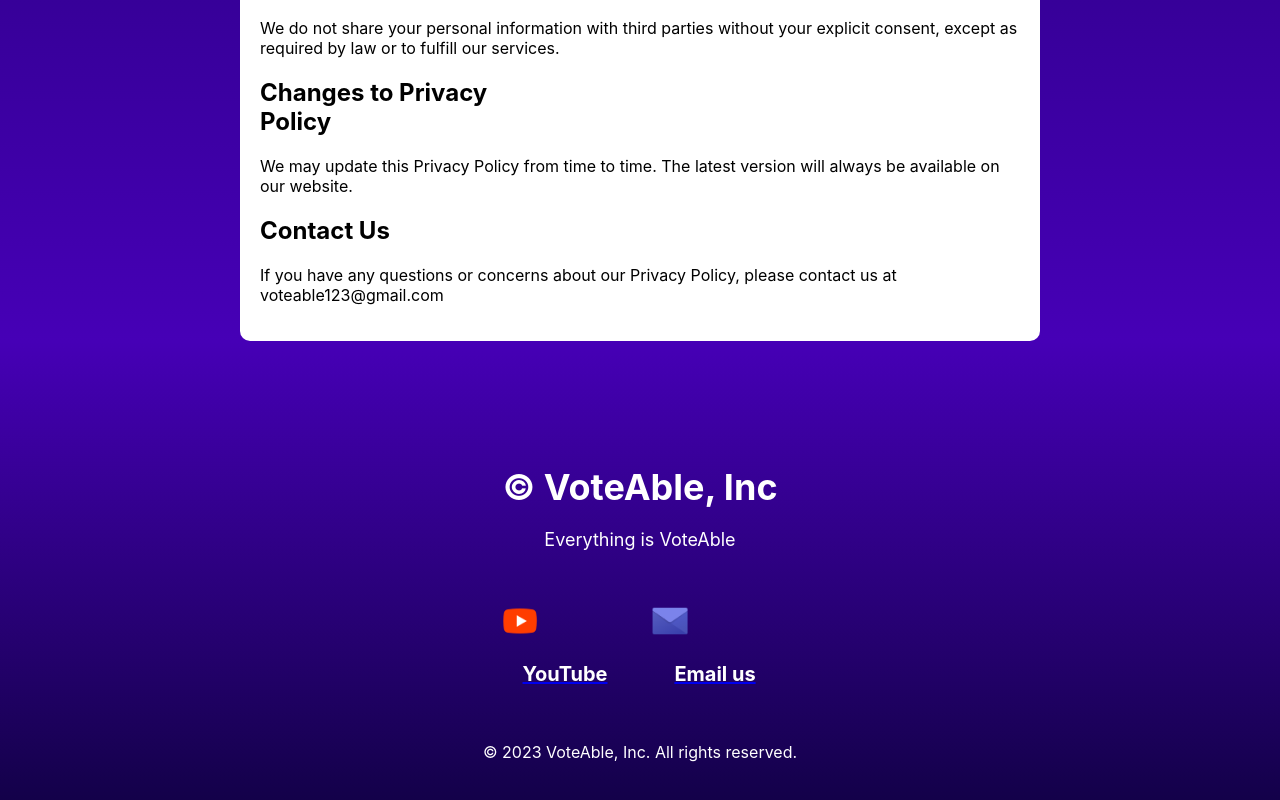
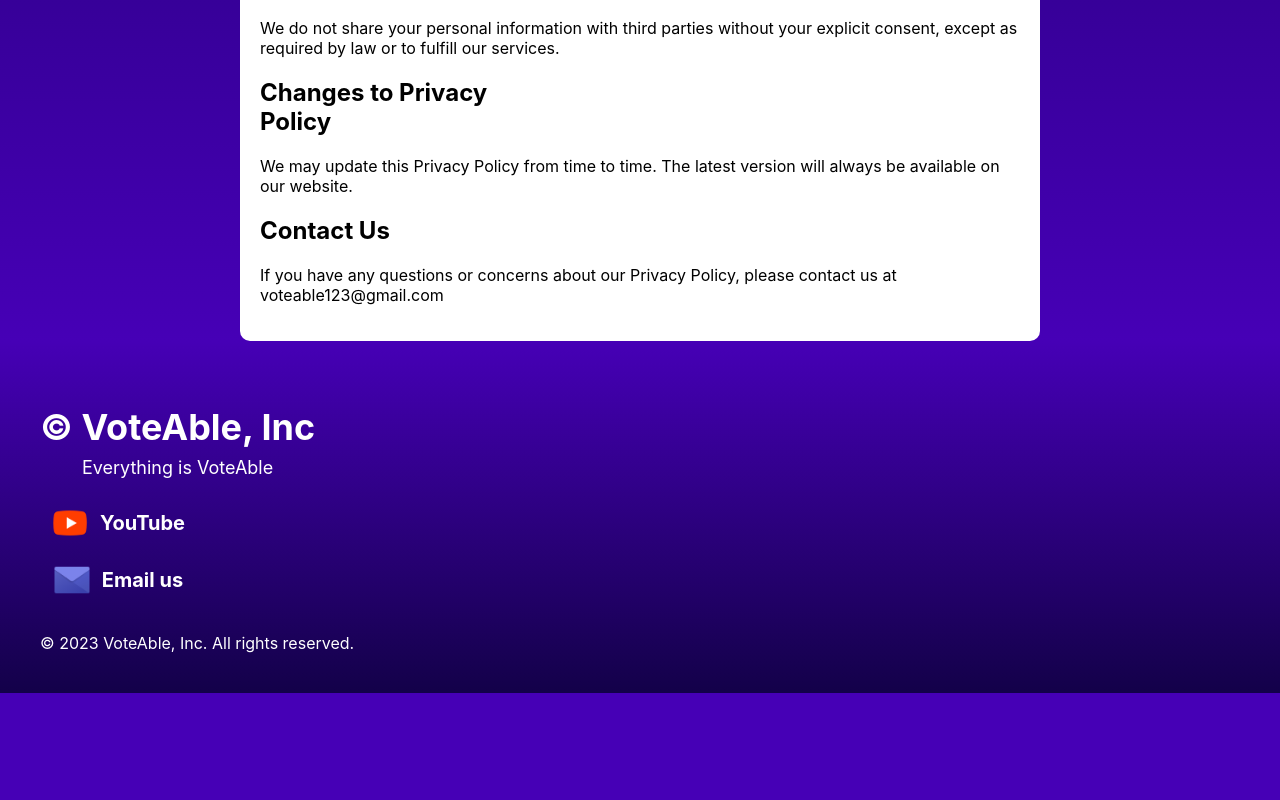
Before and after one commit to asiimwemmanuel/VoteAble-AKHS-v0-frontend, a React (Vite) app: page /privacy-policy in a window 1280 px wide. Shown: the part 773-1573 px from the top of the page. After the commit the page ends 1466 px from the top, so only its background shows below. Built offline with nearby package versions, Linux system fonts and the light colour scheme; no server answers.

Commit message:
Committed

```diff
--- a/src/components/Footer/footer.jsx
+++ b/src/components/Footer/footer.jsx
@@ -36,18 +36,43 @@
         </p>
       </div>
       <div style={socialStyles}>
+        <div
+          style={{
+            display: 'flex',
+            flexDirection: 'row',
+            justifyContent: 'center',
+            alignItems: 'center',
+          }}
+        >
+          <img src={Svg2} alt="Youtube-icon" style={iconStyles} />
           <a
             href="https://youtube.com/channel/UCI9hvu4GkGLKyOZFenvcvoA"
             target="_blank"
             rel="noreferrer"
+            style={{ textDecoration: 'none' }}
           >
-          <img src={Svg2} alt="Youtube-icon" style={iconStyles} />
             <h2 style={linkStyles}>YouTube</h2>
           </a>
-        <a href="mailto:voteable123@gmail.com" target="_blank" rel="noreferrer">
+        </div>
+        <div
+          style={{
+            display: 'flex',
+            flexDirection: 'row',
+            justifyContent: 'center',
+            alignItems: 'center',
+            marginBottom: '5px',
+          }}
+        >
           <img src={Svg3} alt="Email-icon" style={iconStyles} />
+          <a
+            href="mailto:voteable123@gmail.com"
+            target="_blank"
+            rel="noreferrer"
+            style={{ textDecoration: 'none' }}
+          >
             <h2 style={linkStyles}>Email us</h2>
           </a>
+        </div>
       </div>
       <div style={footerBottomStyles}>
         &copy; {new Date().getFullYear()} VoteAble, Inc. All rights reserved.
@@ -65,8 +90,8 @@
   flexDirection: 'column',
   textAlign: 'center',
   justifyContent: 'center',
-  alignItems: 'center',
-  paddingTop: '100px',
+  alignItems: 'flex-start',
+  // paddingTop: '100px',
   // marginTop: '50px',
 };
 
@@ -80,25 +105,24 @@
 
 const headingStyles = {
   fontSize: '36px',
-  marginBottom: '20px',
+  marginBottom: '-10px',
 };
 
 const textStyles = {
   fontSize: '18px',
-  marginBottom: '30px',
+  marginBottom: '-5px',
   maxWidth: '700px',
 };
 
 const socialStyles = {
   display: 'flex',
-  flexDirection: 'row',
+  flexDirection: 'column',
   alignItems: 'center',
   justifyContent: 'center',
-  marginBottom: '20px',
 };
 
 const iconStyles = {
-  marginRight: '100px',
+  marginRight: '10px',
 };
 
 const linkStyles = {
```
Lines whose indentation alone changed are shown as unchanged.
